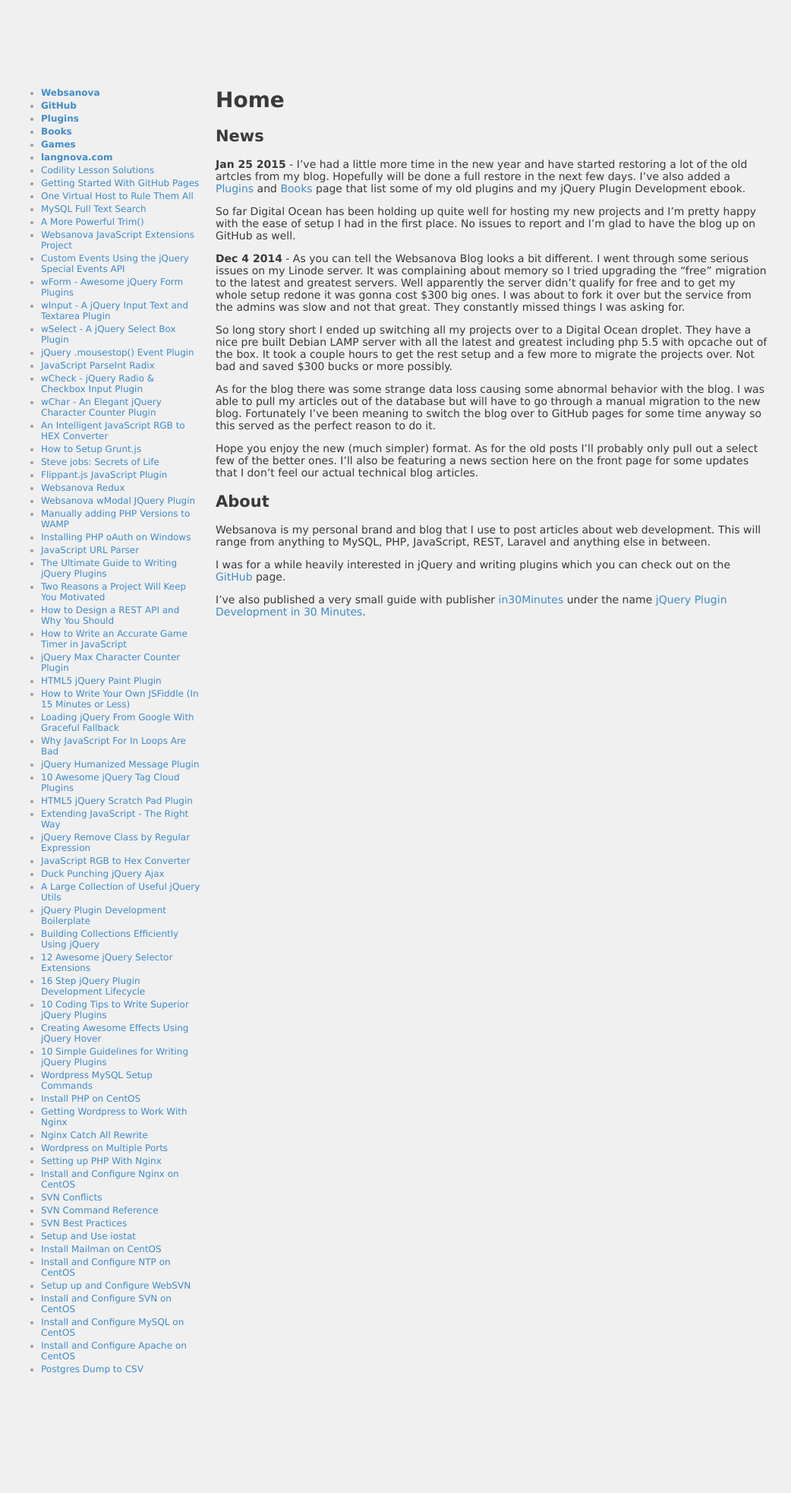
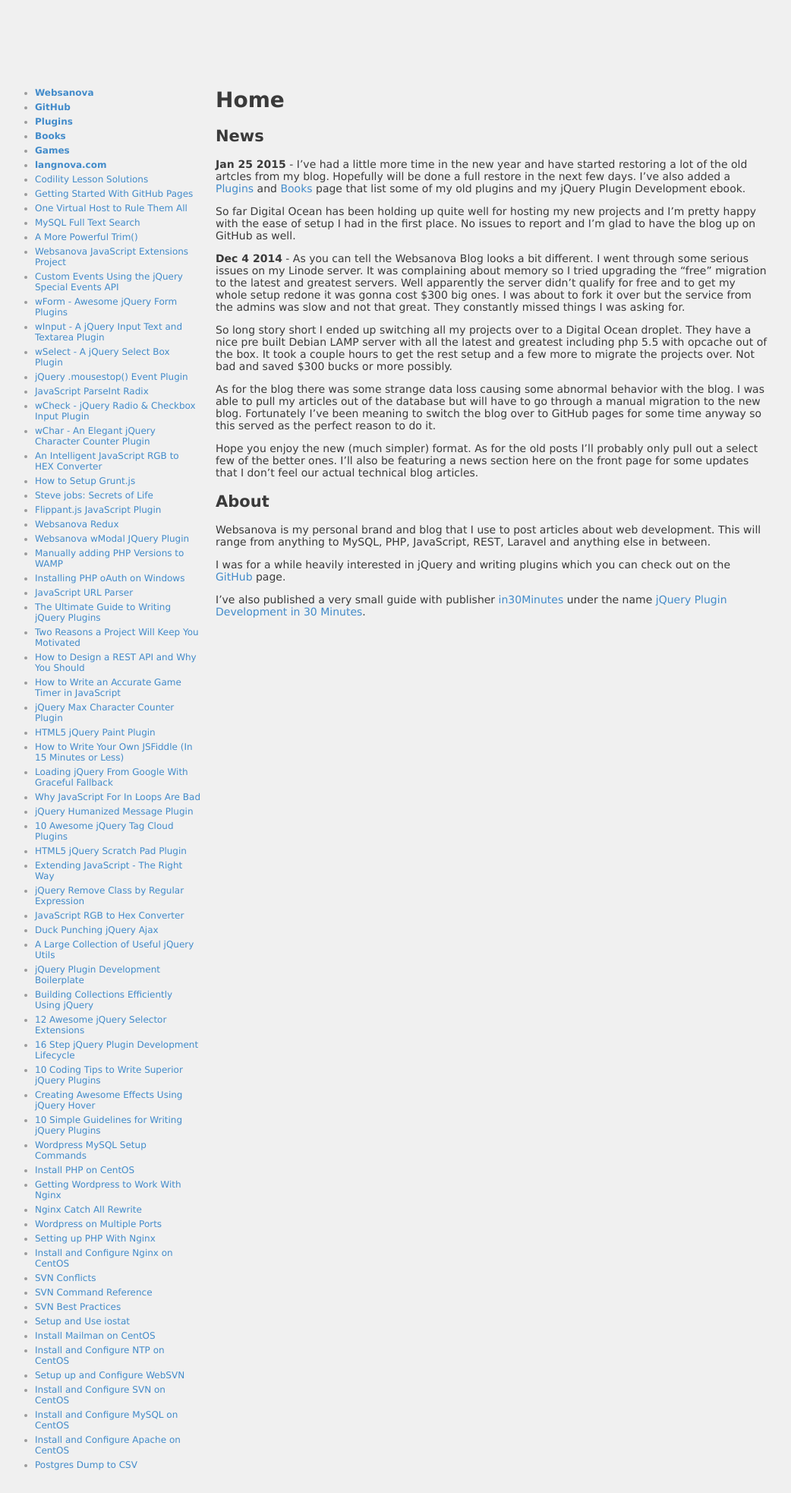
Before and after one commit to websanova/websanova.github.io, a Jekyll site: the page built from index.md, in a window 1280 px wide. Shown: the whole page at 76% size, without its empty margins (116-1158 px from the left). Built offline with Jekyll 4.4.1, drawn with Linux system fonts in a browser that asks for light colours; comment, search, counter and statistics services are not loaded; before the commit the page ends 1839 px from its top, so only the background shows below that.

Commit message:
Update ul styles again.

```diff
--- a/_layouts/default.html
+++ b/_layouts/default.html
@@ -24,8 +24,8 @@
 		code {background-color: #dadada; font-family: courier; color: #D14;}
 		pre > code {color: #333;}
 		blockquote {font-style: italic;}
-		ul {margin: 0 0 0 20px; padding: 0;}
-		ul li {margin-bottom: 3px; font-size: 12px;}
+		#col-left ul {margin: 0px; padding: 0 0 0 12px;}
+		#col-left ul li {margin-bottom: 5px; font-size: 12px;}
 
 		#container {max-width: 1000px; margin: 0 auto;}
 		#header {padding: 10px 10px 0 10px; color: #9a9a9a;}
```
